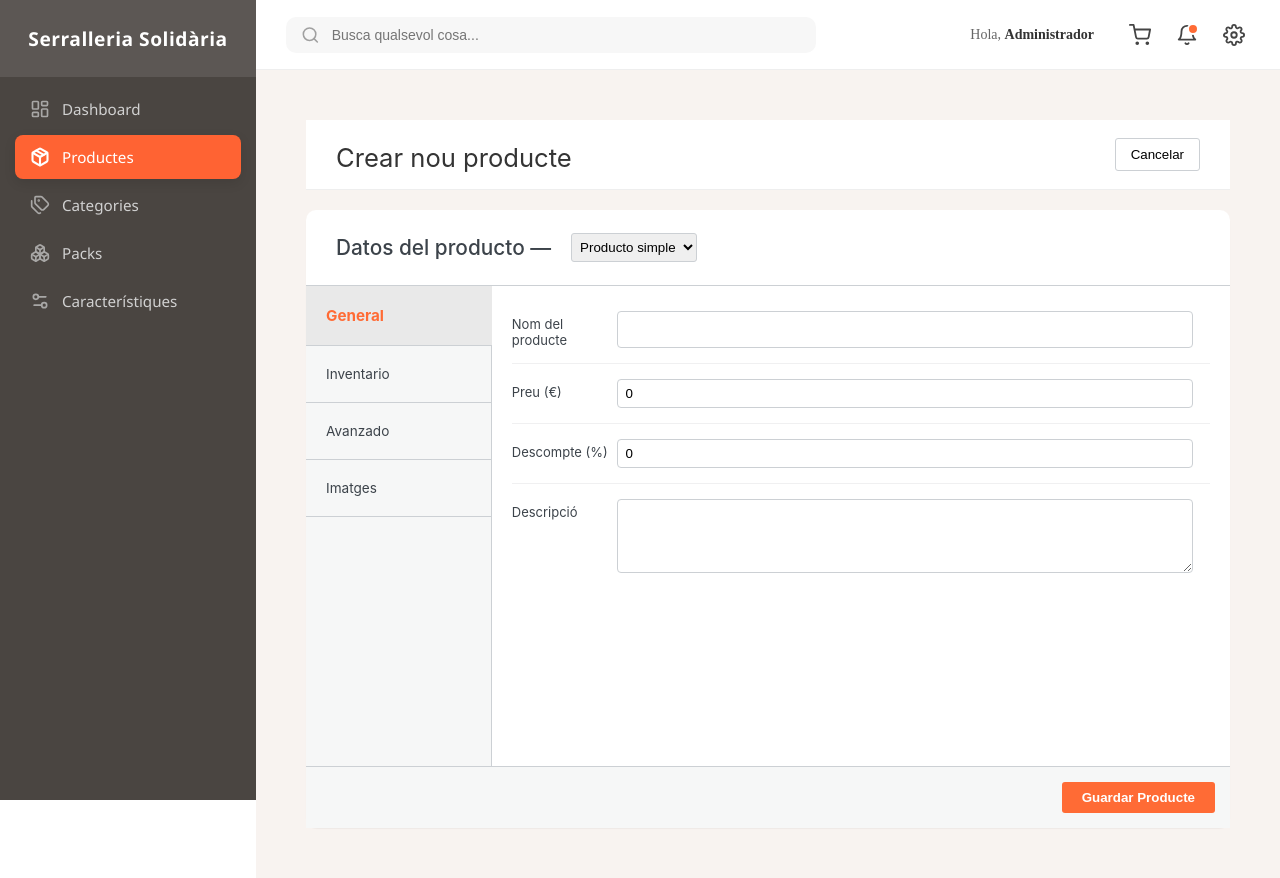
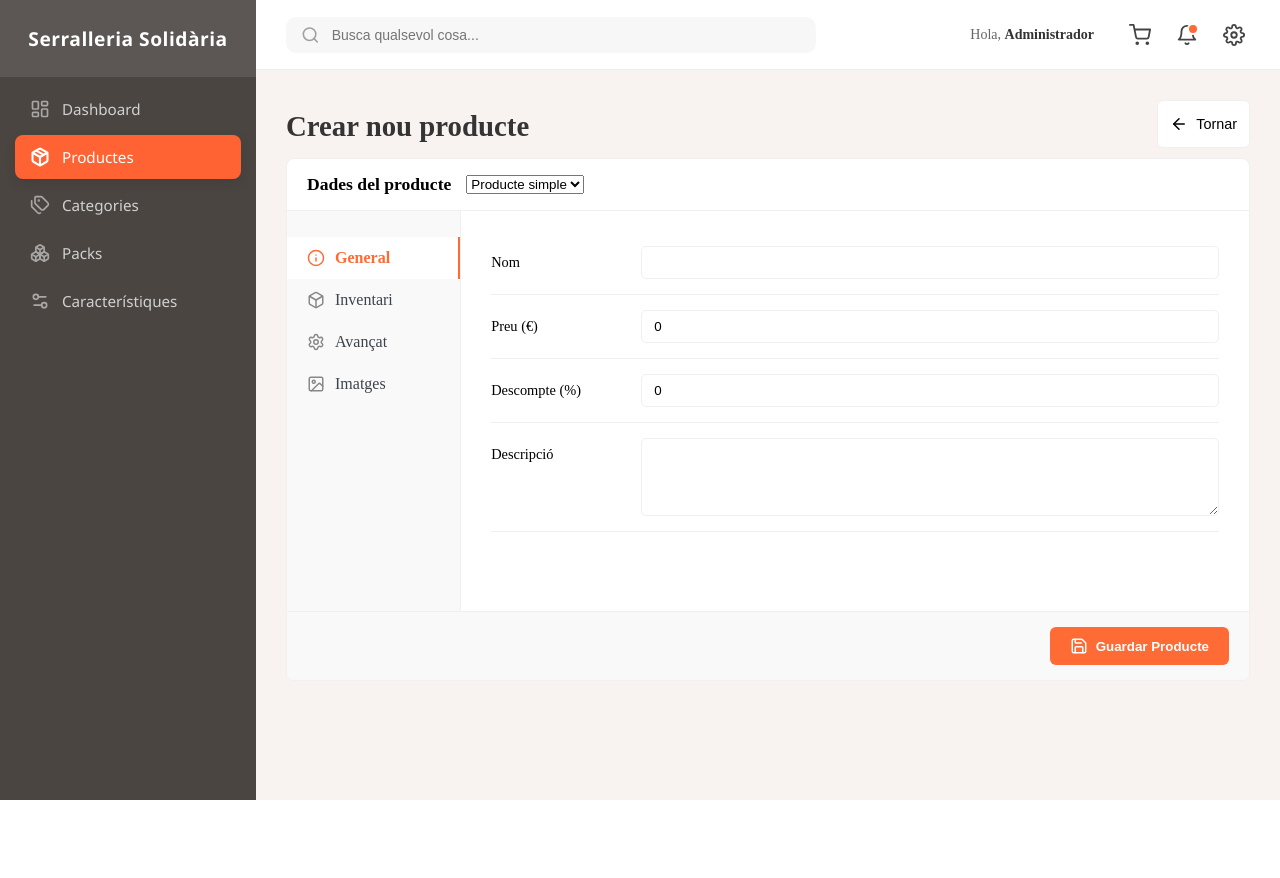
Before and after one commit to Anderson-Jimenez/serralleria_solidaria, a React app in the folder frontend/: page /admin/products/create in a window 1280 px wide. After the commit the page ends 800 px from the top, so only its background shows below. Built offline with nearby package versions, Linux system fonts and the light colour scheme; the HTML template or start-up script is replaced by a standard one.

Commit message:
retoques productos svg

```diff
--- a/frontend/src/pages/admin/products/create.jsx
+++ b/frontend/src/pages/admin/products/create.jsx
@@ -1,10 +1,12 @@
 import { useState } from "react";
 import { useNavigate } from "react-router-dom";
+import { ArrowLeft, Info, Box, Settings, Image as ImageIcon, Save } from "lucide-react";
 
 function ProductsCreate() {
     const navigate = useNavigate();
     const [activeTab, setActiveTab] = useState("general");
 
+    // Estados
     const [code, setCode] = useState("");
     const [name, setName] = useState("");
     const [description, setDescription] = useState("");
@@ -17,56 +19,37 @@ function ProductsCreate() {
 
     const handleSubmit = (e) => {
         e.preventDefault();
-
         fetch("http://localhost:8000/api/products", {
             method: "POST",
-            headers: {
-                "Content-Type": "application/json",
-                "Accept": "application/json"
-            },
+            headers: { "Content-Type": "application/json", "Accept": "application/json" },
             body: JSON.stringify({
-                code,
-                name,
-                description,
-                stock,
+                code, name, description, stock,
                 highlighted_img: highlightedImg,
-                price,
-                discount,
-                highlighted,
+                price, discount, highlighted,
                 category_id: categoryId,
                 product_type: "simple"
             })
         })
-        .then(async res => {
-            if (!res.ok) {
-                const errorData = await res.json();
-                throw new Error(JSON.stringify(errorData));
-            }
-            return res.json();
-        })
-        .then(data => {
-            console.log('Producto creado:', data);
-            navigate("/admin/products");
-        })
-        .catch(err => {
-            console.error('Error detallado:', err);
-        });
+        .then(res => res.ok ? navigate("/admin/products") : null)
+        .catch(err => console.error(err));
     };
 
     return (
-        <div className="product-admin-container">
-            <div className="admin-header">
+        <div className="dashboard-content">
+            <div className="space-between mb-10">
                 <h1 className="dashboard-title">Crear nou producte</h1>
-                <button className="cancel-button" onClick={() => navigate("/admin/products")}>Cancelar</button>
+                <button className="action-icon" onClick={() => navigate("/admin/products")}>
+                    <ArrowLeft size={18} />
+                    <span>Tornar</span>
+                </button>
             </div>
 
             <form onSubmit={handleSubmit} className="product-data-box">
                 <div className="data-box-header">
                     <div className="title-section">
-                        <h2>Datos del producto —</h2>
-
+                        <h2>Dades del producte</h2>
                         <select value="simple" readOnly>
-                            <option value="simple">Producto simple</option>
+                            <option value="simple">Producte simple</option>
                         </select>
                     </div>
                 </div>
@@ -75,16 +58,16 @@ function ProductsCreate() {
                     <nav className="data-sidebar">
                         <ul>
                             <li className={activeTab === 'general' ? 'active' : ''} onClick={() => setActiveTab('general')}>
-                                General
+                                <Info size={18} /> <span className="text">General</span>
                             </li>
                             <li className={activeTab === 'inventario' ? 'active' : ''} onClick={() => setActiveTab('inventario')}>
-                                Inventario
+                                <Box size={18} /> <span className="text">Inventari</span>
                             </li>
                             <li className={activeTab === 'avanzado' ? 'active' : ''} onClick={() => setActiveTab('avanzado')}>
-                                Avanzado
+                                <Settings size={18} /> <span className="text">Avançat</span>
                             </li>
                             <li className={activeTab === 'imagenes' ? 'active' : ''} onClick={() => setActiveTab('imagenes')}>
-                                Imatges
+                                <ImageIcon size={18} /> <span className="text">Imatges</span>
                             </li>
                         </ul>
                     </nav>
@@ -93,7 +76,7 @@ function ProductsCreate() {
                         {activeTab === 'general' && (
                             <section className="tab-panel">
                                 <div className="form-group">
-                                    <label>Nom del producte</label>
+                                    <label>Nom</label>
                                     <input type="text" value={name} onChange={(e) => setName(e.target.value)} required />
                                 </div>
                                 <div className="form-group">
@@ -114,11 +97,11 @@ function ProductsCreate() {
                         {activeTab === 'inventario' && (
                             <section className="tab-panel">
                                 <div className="form-group">
-                                    <label>Codi </label>
+                                    <label>Codi</label>
                                     <input type="text" value={code} onChange={(e) => setCode(e.target.value)} required />
                                 </div>
                                 <div className="form-group">
-                                    <label>Stock actual</label>
+                                    <label>Stock</label>
                                     <input type="number" value={stock} onChange={(e) => setStock(e.target.value)} />
                                 </div>
                             </section>
@@ -143,7 +126,10 @@ function ProductsCreate() {
                 </div>
 
                 <div className="data-box-footer">
-                    <button type="submit" className="save-button">Guardar Producte</button>
+                    <button type="submit" className="save-button">
+                        <Save size={18} />
+                        <span>Guardar Producte</span>
+                    </button>
                 </div>
             </form>
         </div>
--- a/frontend/src/scss/forms/_productCreate.scss
+++ b/frontend/src/scss/forms/_productCreate.scss
@@ -1,98 +1,56 @@
 @use '../variables';
-
-$border-color: variables.$border-color;
-$bg-light: variables.$bg-light;
-$text-color: variables.$text-color;
-
-$blue-active: #2271b1;
-$red-accent: #d63638;
-
-.product-admin-container {
-    padding: 20px;
-    font-family: -apple-system, BlinkMacSystemFont, "Segoe UI", Roboto, Oxygen-Sans, Ubuntu, Cantarell, "Helvetica Neue", sans-serif;
-    color: $text-color;
-
-    .admin-header {
-        display: flex;
-        justify-content: space-between;
-        align-items: center;
-        margin-bottom: 20px;
-
-        .dashboard-title { font-size: 1.6rem; font-weight: 400; }
-        .cancel-button {
-            padding: 8px 15px;
-            cursor: pointer;
-            border: 1px solid $border-color;
-            background: white;
-            border-radius: 3px;
-            &:hover { background: #f0f0f1; }
-        }
-    }
-}
 
 .product-data-box {
     background: white;
-    box-shadow: 0 1px 1px rgba(0,0,0,0.04);
-    border-radius: 10px;
+    border: 1px solid variables.$color-border;
+    border-radius: 8px;
+    overflow: hidden;
 
     .data-box-header {
-        padding: 10px 15px;
-        font-size: 1.2rem;
-        border-bottom: 1px solid $border-color;
-
+        border-bottom: 1px solid variables.$color-border;
         .title-section {
             display: flex;
             align-items: center;
             gap: 15px;
-            padding: 10px;
-
-            h2 {
-                font-size: 1.3rem;
-                margin: 0;
-                font-weight: 500;
-                padding: 5px;
-            }
-
-            select {
-                padding: 5px 4px;
-                border: 1px solid $border-color;
-                border-radius: 3px;
-            }
+            padding: 15px 20px;
+            h2 { font-size: 1.1rem; margin: 0; font-weight: 600; }
         }
     }
 
     .data-box-body {
         display: flex;
-        min-height: 60vh;
+        min-height: 400px;
 
         .data-sidebar {
-            width: 20%;
-            background: $bg-light;
-            border-right: 1px solid $border-color;
+            width: 18%;
+            background: #f9f9f9;
+            border-right: 1px solid variables.$color-border;
 
             ul {
                 list-style: none;
-                padding: 0;
-                margin: 0;
-
+                padding: 10px 0;
                 li {
-                    padding: 20px;
-                    border-bottom: 1px solid $border-color;
-                    cursor: pointer;
-                    font-size: 0.85rem;
-                    color: variables.$text-color;
                     display: flex;
                     align-items: center;
-                    gap: 8px;
+                    gap: 10px;
+                    padding: 12px 20px;
+                    cursor: pointer;
+                    color: variables.$text-color;
+                    transition: 0.2s;
 
-                    &:hover { background: #f0f0f1; }
+                    svg {
+                        flex-shrink: 0;
+                        color: #888;
+                    }
+
+                    &:hover { background: #eee; }
 
                     &.active {
-                        background: rgb(233, 233, 233);
+                        background: white;
                         color: variables.$color-accent;
-                        font-weight: 700;
-                        font-size: 0.95rem;
-                        margin-right: -1px;
+                        font-weight: 600;
+                        border-right: 2px solid variables.$color-accent;
+                        svg { color: variables.$color-accent; }
                     }
                 }
             }
@@ -100,61 +58,70 @@ $red-accent: #d63638;
 
         .data-content {
             flex: 1;
-            padding: 10px 20px;
+            padding: 20px 30px;
 
-            .tab-panel {
             .form-group {
                 display: flex;
+                align-items: flex-start;
                 padding: 15px 0;
-                    border-bottom: 1px solid #f0f0f1;
-
-                    &:last-child { border-bottom: none; }
+                border-bottom: 1px solid #f0f0f0;
 
                 label {
-                        width: 15%;
-                        font-size: 13px;
-                        font-weight: 400;
-                        padding-top: 5px;
+                    width: 150px;
+                    font-size: 0.9rem;
+                    font-weight: 500;
+                    padding-top: 8px;
                 }
 
-                    input[type="text"],
-                    input[type="number"],
-                    select,
-                    textarea {
-                        width: 80%;
-                        padding: 6px 8px;
-                        border: 1px solid $border-color;
-                        border-radius: 4px;
-                        outline: none;
-
+                input, select, textarea {
+                    flex: 1;
+                    padding: 8px 12px;
+                    border: 1px solid variables.$color-border;
+                    border-radius: 5px;
                     &:focus {
                         border-color: variables.$color-accent;
-                            box-shadow: 0 0 0 1px variables.$color-accent;
+                        outline: none;
                     }
-                    }
-
-                    textarea { resize: vertical; }
                 }
             }
         }
     }
 
     .data-box-footer {
-        padding: 15px;
-        background: $bg-light;
-        border-top: 1px solid $border-color;
-        text-align: right;
+        padding: 15px 20px;
+        background: #f9f9f9;
+        border-top: 1px solid variables.$color-border;
+        display: flex;
+        justify-content: flex-end;
 
         .save-button {
+            display: flex;
+            align-items: center;
+            gap: 8px;
             background: variables.$color-accent;
             color: white;
             border: none;
-            padding: 8px 20px;
-            border-radius: 3px;
+            padding: 10px 20px;
+            border-radius: 6px;
+            font-weight: 600;
             cursor: pointer;
-            font-weight: 600;
+            transition: opacity 0.2s;
 
-            &:hover { background: darken($blue-active, 10%); }
+            &:hover { opacity: 0.9; }
         }
     }
 }
+
+//classe per boto de tornar
+.action-icon {
+    display: flex;
+    align-items: center;
+    gap: 8px;
+    background: white;
+    border: 1px solid variables.$color-border;
+    padding: 6px 12px;
+    border-radius: 6px;
+    cursor: pointer;
+    font-size: 0.9rem;
+    &:hover { background: #f5f5f5; }
+}
```
Also changed, not shown: frontend/src/pages/admin/products/index.jsx (+43 -31 lines). Lines whose indentation alone changed are shown as unchanged.
